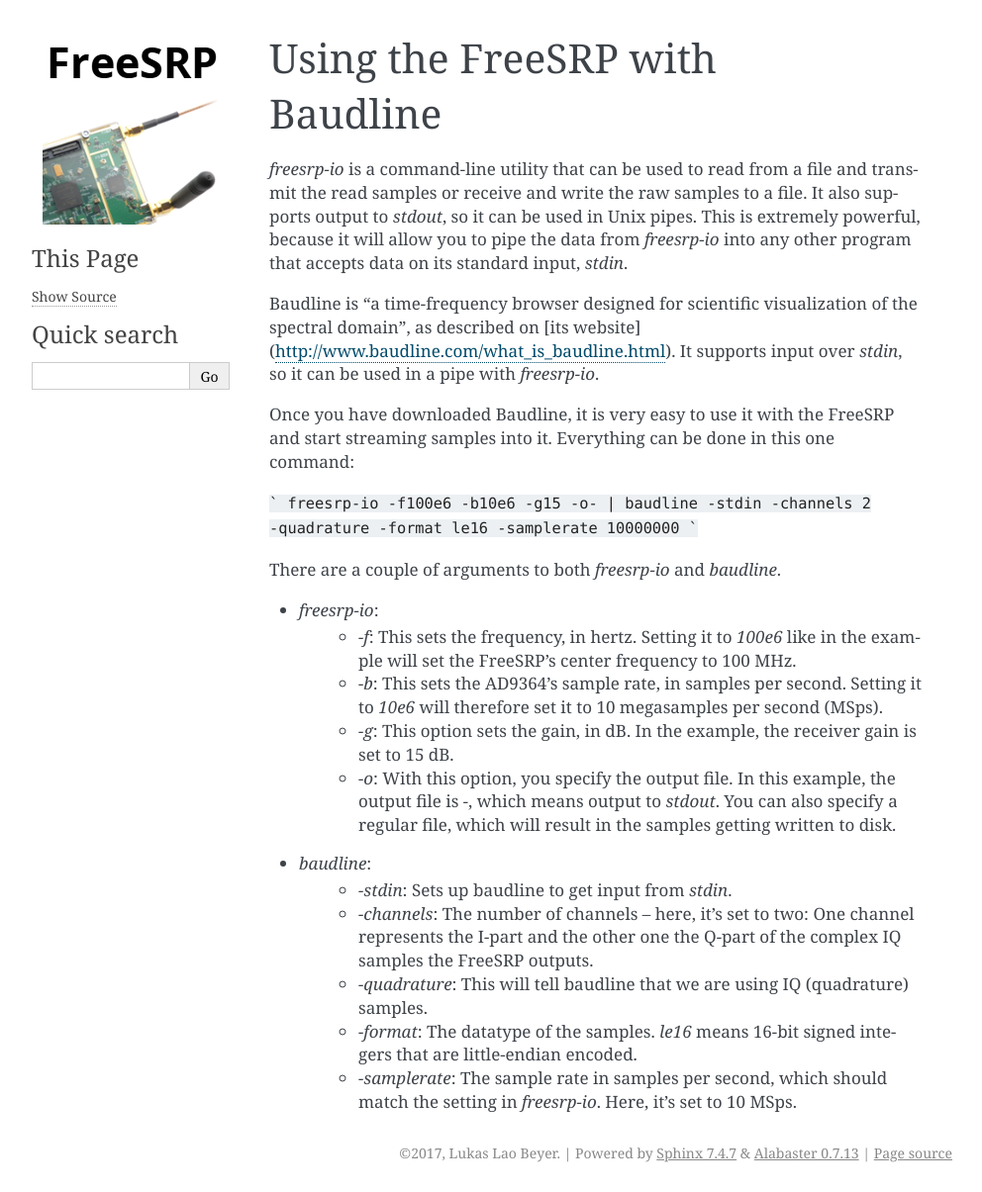
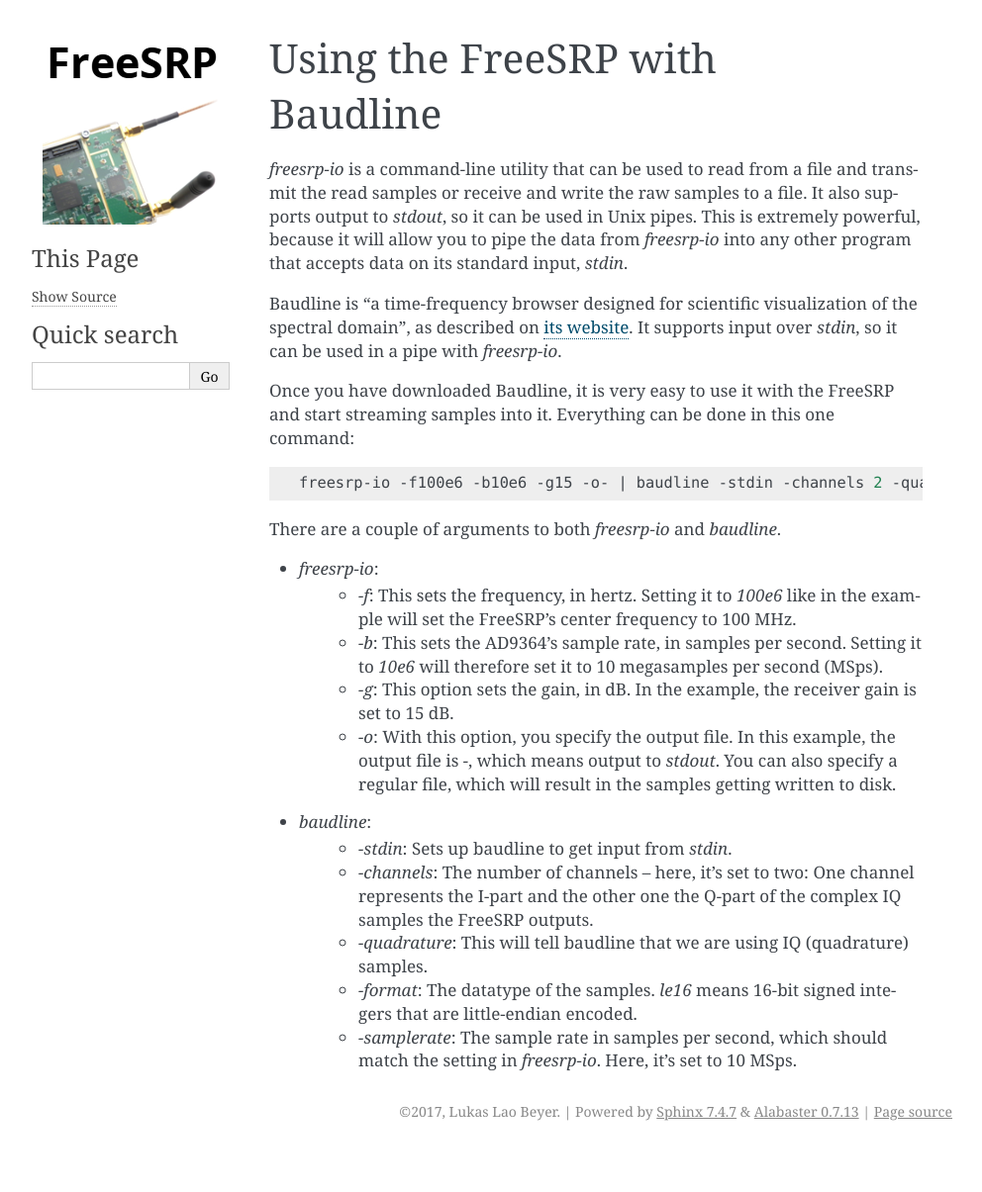
Before and after one commit to FreeSRP/docs, a Sphinx documentation site: the page built from source/baudline.rst, in a window 1280 px wide. Shown: the whole page at 99% size, without its empty margins (148-1140 px from the left). Built offline with Sphinx 7.4.7, drawn with Linux system fonts in a browser that asks for light colours; formulas are drawn with MathJax 3; after the commit the page ends 1163 px from its top, so only the background shows below that.

Commit message:
fix baudline tutorial syntax errors

````diff
--- a/source/baudline.rst
+++ b/source/baudline.rst
@@ -3,13 +3,15 @@
 
 `freesrp-io` is a command-line utility that can be used to read from a file and transmit the read samples or receive and write the raw samples to a file. It also supports output to `stdout`, so it can be used in Unix pipes. This is extremely powerful, because it will allow you to pipe the data from `freesrp-io` into any other program that accepts data on its standard input, `stdin`.
 
-Baudline is "a time-frequency browser designed for scientific visualization of the spectral domain", as described on [its website](http://www.baudline.com/what_is_baudline.html). It supports input over `stdin`, so it can be used in a pipe with `freesrp-io`.
+Baudline is "a time-frequency browser designed for scientific visualization of the spectral domain", as described on `its website <http://www.baudline.com/what_is_baudline.html>`_. It supports input over `stdin`, so it can be used in a pipe with `freesrp-io`.
 
 Once you have downloaded Baudline, it is very easy to use it with the FreeSRP and start streaming samples into it. Everything can be done in this one command:
 
-```
-freesrp-io -f100e6 -b10e6 -g15 -o- | baudline -stdin -channels 2 -quadrature -format le16 -samplerate 10000000
-```
+.. code-block:: bash
+
+    freesrp-io -f100e6 -b10e6 -g15 -o- | baudline -stdin -channels 2 -quadrature -format le16 -samplerate 10000000
+
+
 
 There are a couple of arguments to both `freesrp-io` and `baudline`.
 
````
